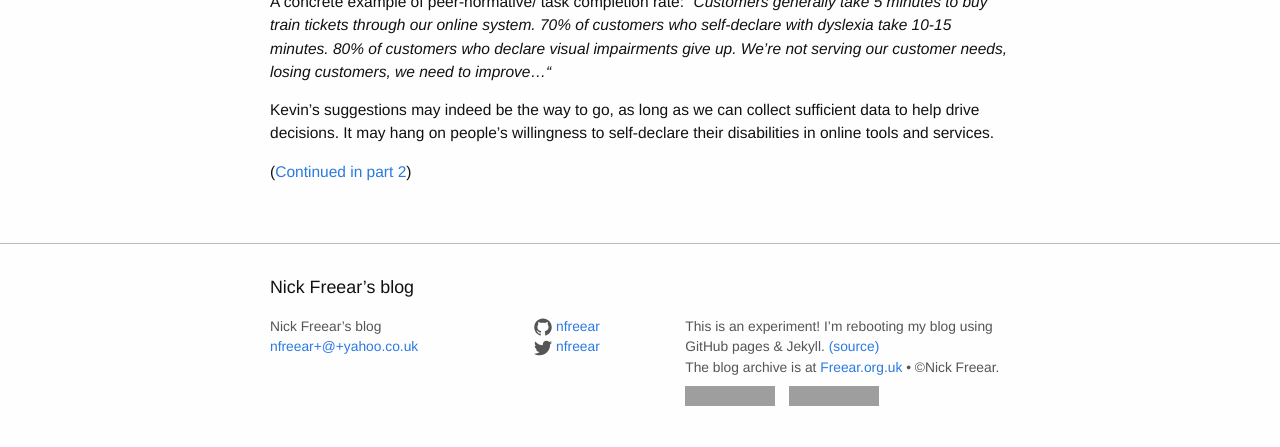
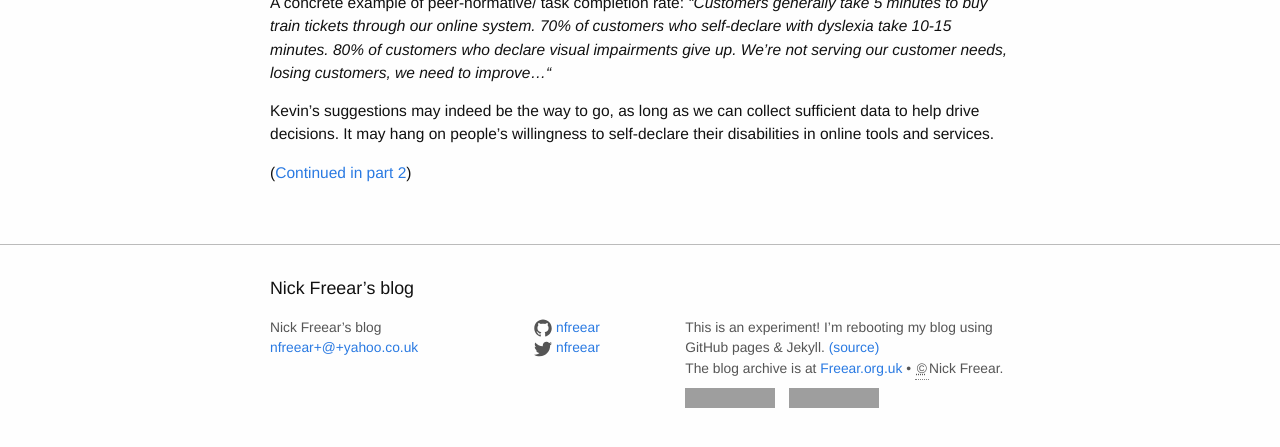
Before and after one commit to nfreear/nfreear.github.io, a Jekyll site: the page built from _posts/2015-03-03-eaccess15-conference.md, in a window 1280 px wide, cut to the strip 2070-2538 px from the top of the page. Shown: the top 447 px of the strip. Built offline with Jekyll 4.4.1, drawn with Linux system fonts in a browser that asks for light colours; nearby versions of some CDN libraries; a script that is not in the unit is left out; grey boxes are pictures that could not be loaded.

Commit message:
Various fixes, copyright year, spinner/throbber for <iframe>

```diff
--- a/_includes/footer.html
+++ b/_includes/footer.html
@@ -48,7 +48,8 @@
       </div>
 
       <div class="footer-col  footer-col-3">
-        <p class="text">{{ site.ex_long_desc }}</p>
+        {% capture cyear %}<abbr class="cy" title="Copyright &copy; 2009–{{ 'now' | date: "%Y" }}">&copy;</abbr>{% endcapture %}
+        <p class="text">{{ site.ex_long_desc | replace: "&copy;", cyear }}</p>
       </div>
     </div>
 
--- a/_includes/header.html
+++ b/_includes/header.html
@@ -5,7 +5,7 @@
     <a class="site-title" href="{{ site.baseurl }}/">{{ site.title }}</a>
 
     <nav class="site-nav" role="navigation">
-      <a href="#" class="menu-icon">
+      <a href="#" class="menu-icon" role="button" aria-label="Show / hide navigation">
         <svg viewBox="0 0 18 15">
           <path fill="#424242" d="M18,1.484c0,0.82-0.665,1.484-1.484,1.484H1.484C0.665,2.969,0,2.304,0,1.484l0,0C0,0.665,0.665,0,1.484,0 h15.031C17.335,0,18,0.665,18,1.484L18,1.484z"/>
           <path fill="#424242" d="M18,7.516C18,8.335,17.335,9,16.516,9H1.484C0.665,9,0,8.335,0,7.516l0,0c0-0.82,0.665-1.484,1.484-1.484 h15.031C17.335,6.031,18,6.696,18,7.516L18,7.516z"/>
--- a/_sass/_custom.scss
+++ b/_sass/_custom.scss
@@ -12,6 +12,12 @@
 
 a:focus { text-decoration: underline; }
 
+abbr {
+    display: inline-block;
+    padding: 0 2px;
+    border-bottom: 1px dotted gray;
+    cursor: help;
+}
 
 .site-nav .menu-icon svg path {
     fill: #ee7600;  //darkorange; //#a22; //Was: #151515;
@@ -65,6 +71,7 @@ iframe {
     margin: 1em auto;
     border: 6px solid #eee;
     border-radius: 5px;
+    background: #eee url(http://throbber.net/loader-large.gif) no-repeat center;
 }
 iframe[ src *= "books.google" ] {
     width: 500px;
```
Also changed, not shown: README.md.
